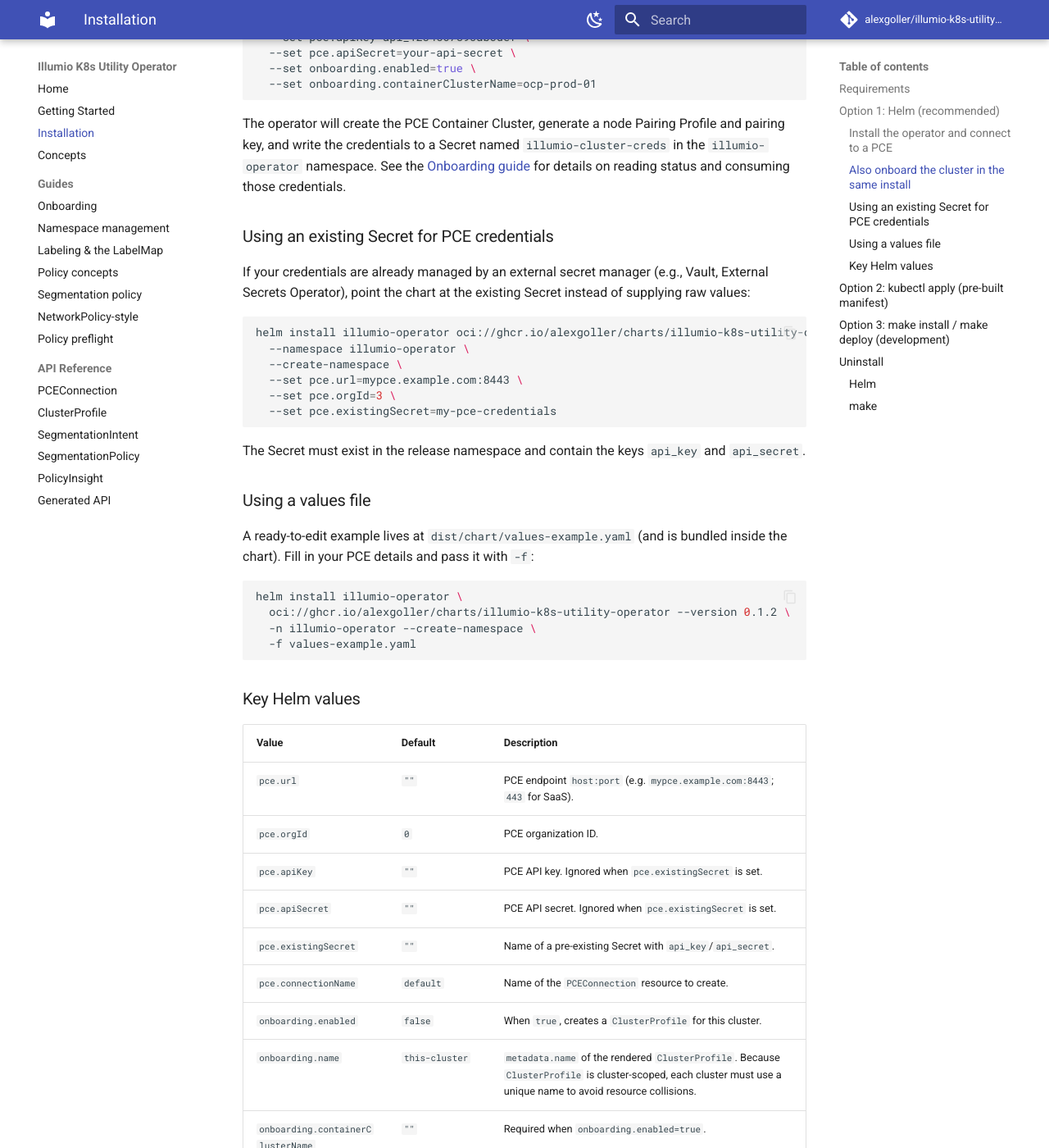
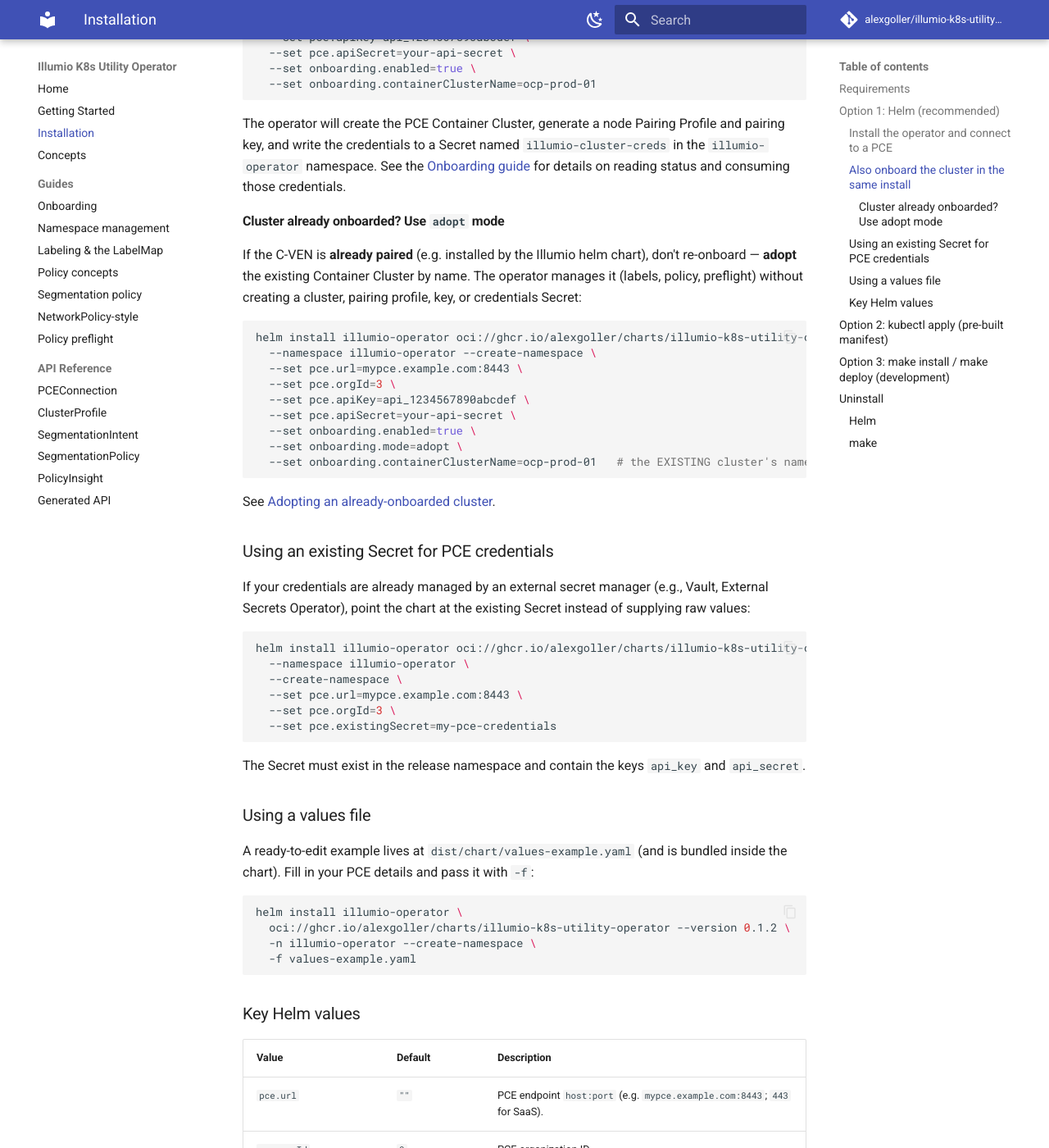
Before and after one commit to alexgoller/illumio-k8s-utility-operator, an MkDocs documentation site: the page built from docs/installation.md, in a window 1280 px wide and 1400 px high, scrolled down 1116 px. Shown: the whole window at 82% size. Built offline with MkDocs 1.6.1 and Material for MkDocs 9.7.7, drawn with Linux system fonts in a browser that asks for light colours; comment, search, counter and statistics services are not loaded; some of the changed text lies outside the part shown.

Commit message:
docs(onboarding): full adopt-mode docs (walkthrough, install, getting-started, README)
Round out the adopt-mode docs for v0.1.23:
- Onboarding guide: "Adopting an already-onboarded cluster" walkthrough
  (find cluster → PCEConnection → adopt ClusterProfile → verify), what adopt
  does NOT do, and troubleshooting the not-found case.
- Installation: adopt helm example + onboarding.mode in the values table.
- Getting-started: "already onboarded? adopt" tip at the onboard step.
- README: onboard-or-adopt feature bullet + shipped list.

Co-Authored-By: Claude Opus 4.8 (1M context) <noreply@anthropic.com>

````diff
--- a/docs/installation.md
+++ b/docs/installation.md
@@ -43,6 +43,24 @@ helm install illumio-operator oci://ghcr.io/alexgoller/charts/illumio-k8s-utilit
 
 The operator will create the PCE Container Cluster, generate a node Pairing Profile and pairing key, and write the credentials to a Secret named `illumio-cluster-creds` in the `illumio-operator` namespace. See the [Onboarding guide](guides/onboarding.md) for details on reading status and consuming those credentials.
 
+#### Cluster already onboarded? Use `adopt` mode
+
+If the C-VEN is **already paired** (e.g. installed by the Illumio helm chart), don't re-onboard — **adopt** the existing Container Cluster by name. The operator manages it (labels, policy, preflight) without creating a cluster, pairing profile, key, or credentials Secret:
+
+```bash
+helm install illumio-operator oci://ghcr.io/alexgoller/charts/illumio-k8s-utility-operator --version 0.1.23 \
+  --namespace illumio-operator --create-namespace \
+  --set pce.url=mypce.example.com:8443 \
+  --set pce.orgId=3 \
+  --set pce.apiKey=api_1234567890abcdef \
+  --set pce.apiSecret=your-api-secret \
+  --set onboarding.enabled=true \
+  --set onboarding.mode=adopt \
+  --set onboarding.containerClusterName=ocp-prod-01   # the EXISTING cluster's name
+```
+
+See [Adopting an already-onboarded cluster](guides/onboarding.md#adopting-an-already-onboarded-cluster-walkthrough).
+
 ### Using an existing Secret for PCE credentials
 
 If your credentials are already managed by an external secret manager (e.g., Vault, External Secrets Operator), point the chart at the existing Secret instead of supplying raw values:
@@ -80,8 +98,9 @@ helm install illumio-operator \
 | `pce.existingSecret` | `""` | Name of a pre-existing Secret with `api_key`/`api_secret`. |
 | `pce.connectionName` | `default` | Name of the `PCEConnection` resource to create. |
 | `onboarding.enabled` | `false` | When `true`, creates a `ClusterProfile` for this cluster. |
+| `onboarding.mode` | `create` | `create` onboards a not-yet-paired cluster; `adopt` manages an already-onboarded one (skips pairing/credentials). |
 | `onboarding.name` | `this-cluster` | `metadata.name` of the rendered `ClusterProfile`. Because `ClusterProfile` is cluster-scoped, each cluster must use a unique name to avoid resource collisions. |
-| `onboarding.containerClusterName` | `""` | Required when `onboarding.enabled=true`. |
+| `onboarding.containerClusterName` | `""` | Required when `onboarding.enabled=true`. In `adopt` mode, the name of the existing PCE Container Cluster to manage. |
 | `onboarding.credentialsOutputSecret` | `illumio-cluster-creds` | Name of the Secret the operator writes credentials into. |
 | `onboarding.nodePairingProfile.existingName` | `""` | Reuse this existing PCE Pairing Profile by name. |
 | `onboarding.nodePairingProfile.labels` | `{}` | Illumio label key/value pairs for the created Pairing Profile. |
````
Also changed, not shown: README.md (+2 -2 lines), docs/getting-started.md (+6 -0 lines), docs/guides/onboarding.md (+21 -0 lines).
